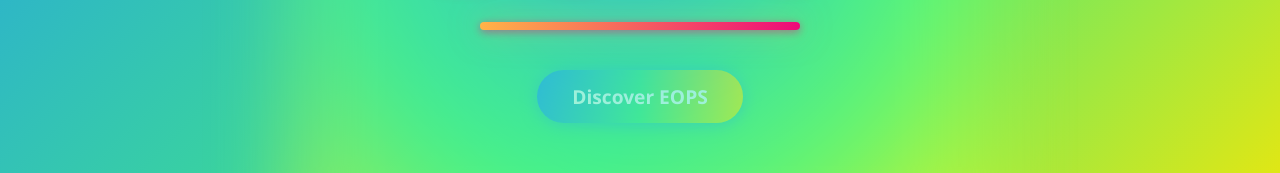
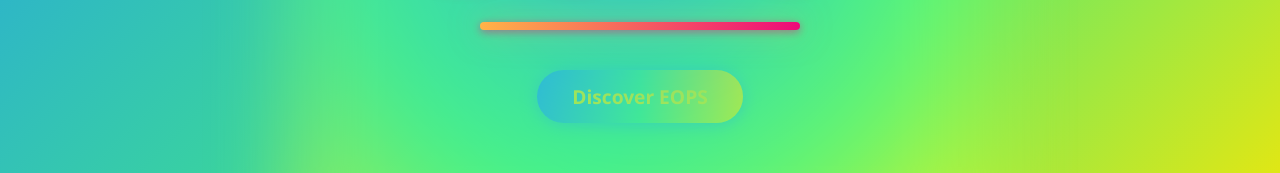
Before and after one commit to ahmadjutt29/eops, a React (Vite) app: page / in a window 1280 px wide. Shown: the part 489-662 px from the top of the page. Built offline with nearby package versions, Linux system fonts and the light colour scheme.

Commit message:
Change button text color to yellow

```diff
--- a/src/App.css
+++ b/src/App.css
@@ -3,7 +3,7 @@
   padding: 0.8rem 2.2rem;
   font-size: 1.2rem;
   font-weight: 700;
-  color: #fff;
+  color: #ffe600;
   background: linear-gradient(90deg, #2196f3, #43ea7f, #ffe600);
   border: none;
   border-radius: 32px;
```
